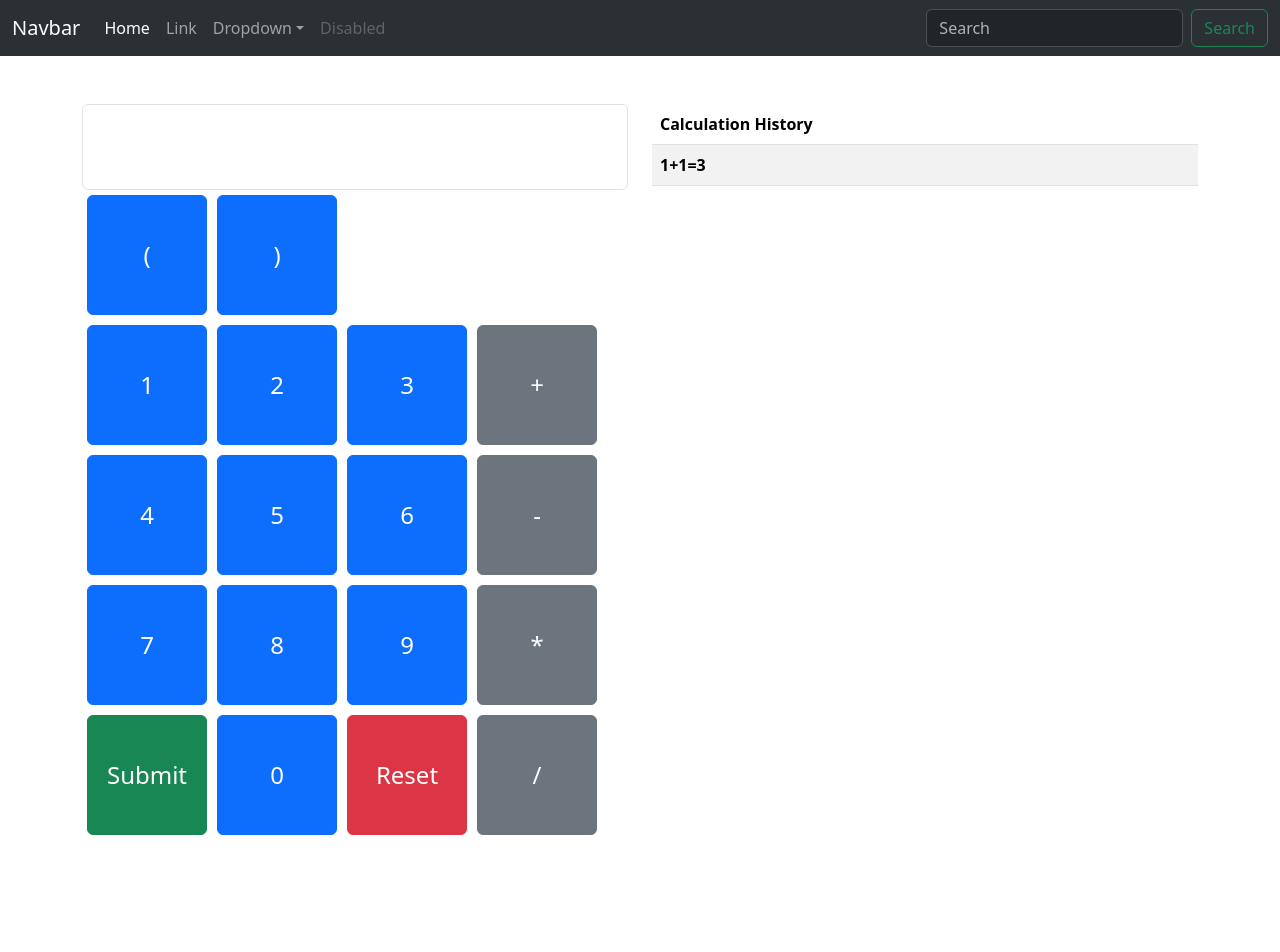
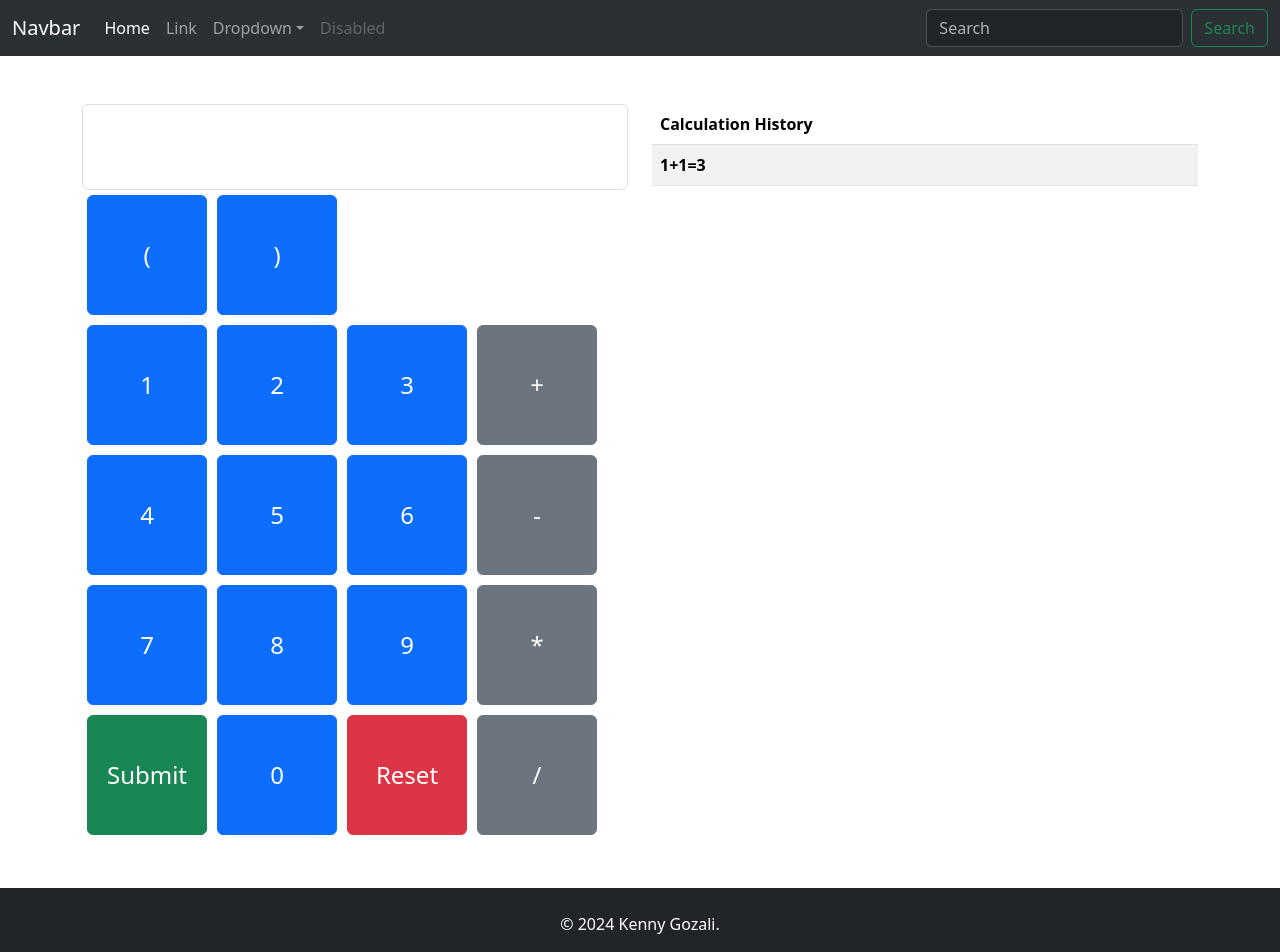
Before and after one commit to Kenspectacle/Project-Nexus, a React (Create React App) app in the folder nexus-frontend/: page /calcApp in a window 1280 px wide. Shown: the top 952 px of the page. Before the commit the page ends 840 px from the top, so only its background shows below. Built offline with nearby package versions, Linux system fonts and the light colour scheme.

Commit message:
feat: added a footer

```diff
--- a/nexus-frontend/src/components/CalculatorBody.js
+++ b/nexus-frontend/src/components/CalculatorBody.js
@@ -2,11 +2,13 @@ import React from "react";
 import CalculatorDisplay from "./CalculatorDisplay";
 import HistoryTable from "./HistoryTable";
 import NavBar from "./NavBar";
+import Footer from "./Footer";
+
 function CalculatorBody() {
   return (
     <>
       <NavBar />
-      <div className="container mt-5">
+      <div className="container mt-5 mb-5">
         <div className="row">
           <div className="col-6">
             <CalculatorDisplay />
@@ -16,6 +18,7 @@ function CalculatorBody() {
           </div>
         </div>
       </div>
+      <Footer />
     </>
   );
 }
--- a/nexus-frontend/src/components/Footer.js
+++ b/nexus-frontend/src/components/Footer.js
@@ -0,0 +1,17 @@
+
+export default function Footer() {
+  return (
+    <>
+      <footer class="bg-dark text-white text-center p-4">
+            <div class="container">
+                <p>&copy; 2024 Kenny Gozali.</p>
+                {/* <ul class="list-inline">
+                    <li class="list-inline-item"><a href="#" class="text-white">Privacy Policy</a></li>
+                    <li class="list-inline-item"><a href="#" class="text-white">Terms of Use</a></li>
+                    <li class="list-inline-item"><a href="#" class="text-white">Contact Us</a></li>
+                </ul> */}
+            </div>
+        </footer>
+    </>
+  );
+}
```
Also changed, not shown: nexus-frontend/src/components/Footer.module.css (added).
